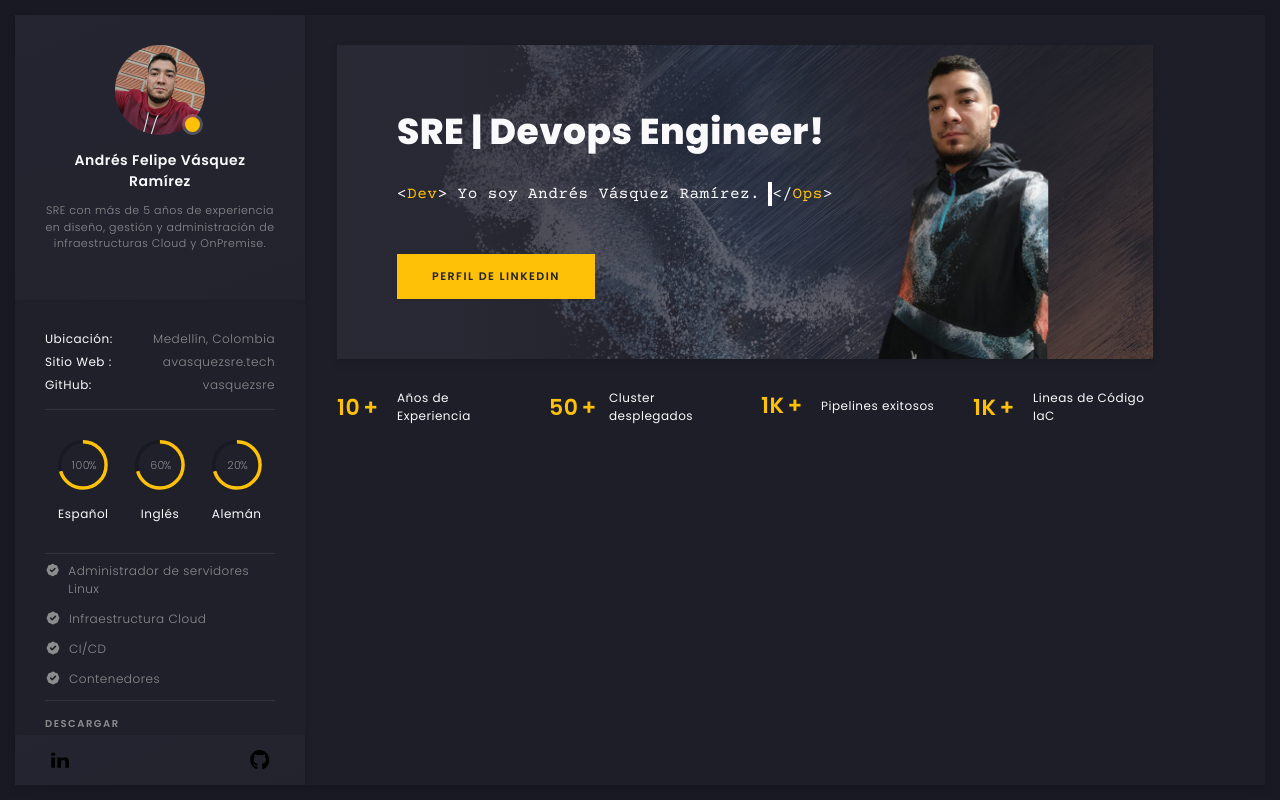
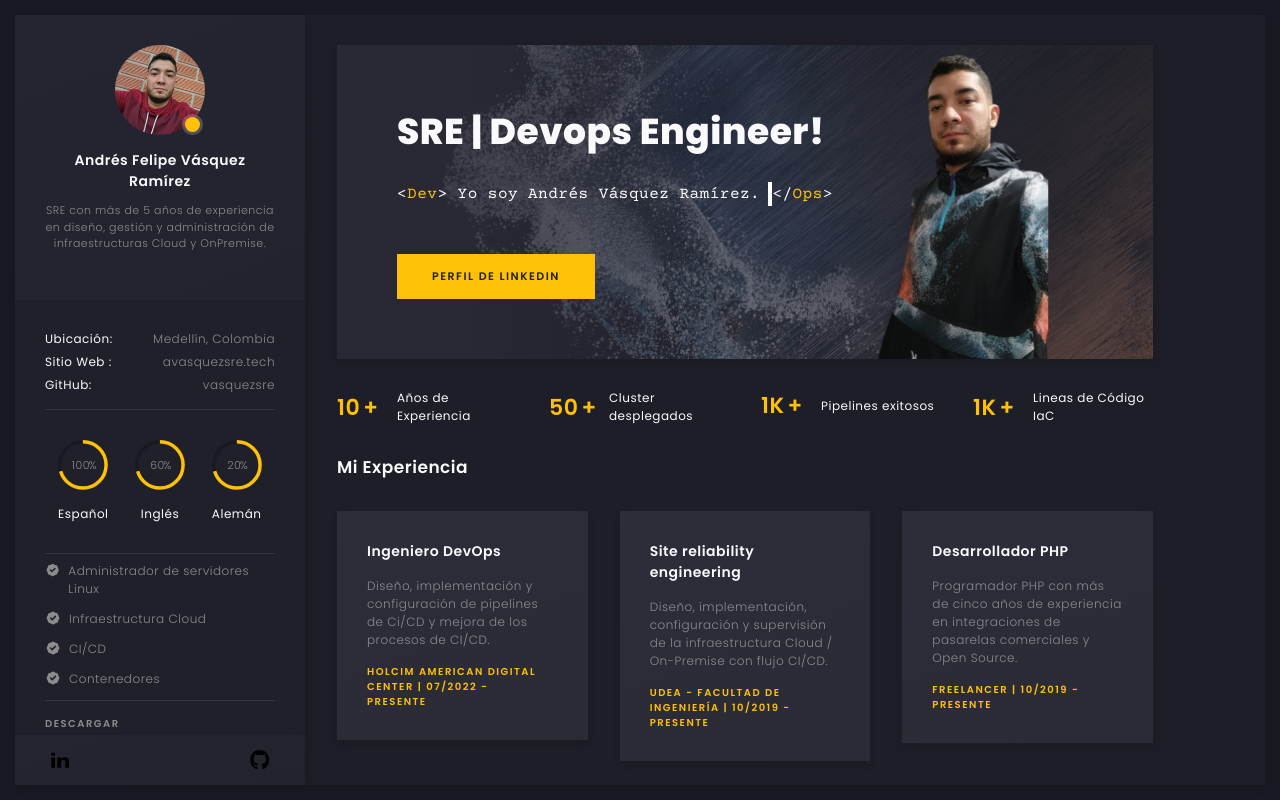
Before and after one commit to VasquezSRE/Curriculum-Vital, a React (Create React App) app: page / in a window 1280 px wide. Built offline with nearby package versions, Linux system fonts and the light colour scheme.

Commit message:
feat: Create component experiences

```diff
--- a/src/components/organisms/Experience.jsx
+++ b/src/components/organisms/Experience.jsx
@@ -1,19 +1,36 @@
 import React from 'react';
 
 const Experience = ({ data }) => (
-  <section>
-    <h1 className='section-header'>Experience</h1>
-    {data &&
-      data.map((item) => (
-        <article className='my-5' key={`${item.company.id}`}>
-          <h2 className='item-header'>{item.role}</h2>
-          <h3 className='item-sub'>
-            {item.company} | {item.start} - {item.end || 'PRESENT'}
-          </h3>
-          <p className='py-6'>{item.description}</p>
-        </article>
-      ))}
-  </section>
+  <div className='container mx-auto sm:px-4 max-w-full mx-auto sm:px-4'>
+    <div className='flex flex-wrap '>
+      <div className='lg:w-full pr-4 pl-4'>
+        <div className='art-section-title'>
+          <div className='art-title-frame'>
+            <h4>Mi Experiencia</h4>
+          </div>
+        </div>
+      </div>
+      {data &&
+        data.experience.map((item) => (
+          <div className='lg:w-1/3 pr-4 pl-4 md:w-1/2 pr-4 pl-4'>
+            <div className='art-a art-service-icon-box'>
+              <div className='art-service-ib-content'>
+                <h5 className='mb-15'>{item.role}</h5>
+                <div className='mb-15'>{item.description}</div>
+                <div className='art-buttons-frame'>
+                  <a
+                    href='contact.html'
+                    className='art-link art-color-link art-w-chevron'
+                  >
+                    {item.company} | {item.start} - {item.end || 'Presente'}
+                  </a>
+                </div>
+              </div>
+            </div>
+          </div>
+        ))}
+    </div>
+  </div>
 );
 
 export default Experience;
--- a/src/data/home.json
+++ b/src/data/home.json
@@ -1,5 +1,5 @@
 {
-"counters": [
+  "counters": [
   {
     "counter": "10",
     "title": "Años de Experiencia"
@@ -16,5 +16,31 @@
     "counter": "1K",
     "title": "Lineas de Código IaC"
   }
-]
+],
+  "experience": [
+    {
+      "id": 1,
+      "role": "Ingeniero DevOps",
+      "company": "Holcim American Digital Center",
+      "description": "Diseño, implementación y configuración de pipelines de Ci/CD y mejora de los procesos de CI/CD.",
+      "start": "07/2022",
+      "end": ""
+    },
+    {
+      "id": 2,
+      "role": "Site reliability engineering",
+      "company": "UdeA - Facultad de ingeniería",
+      "description": "Diseño, implementación, configuración y supervisión de la infraestructura Cloud / On-Premise con flujo CI/CD.",
+      "start": "10/2019",
+      "end": ""
+    },
+    {
+      "id": 3,
+      "role": "Desarrollador PHP",
+      "company": "Freelancer",
+      "description": "Programador PHP con más de cinco años de experiencia en integraciones de pasarelas comerciales y Open Source.",
+      "start": "10/2019",
+      "end": ""
+    }
+  ]
 }
--- a/src/pages/Home.jsx
+++ b/src/pages/Home.jsx
@@ -2,7 +2,7 @@ import React from 'react';
 import Slider from 'components/organisms/Slider';
 import Counters from 'components/molecules/Counters';
 import home from 'data/home.json';
-// import Experience from 'components/organisms/Experience';
+import Experience from 'components/organisms/Experience';
 // import Projects from 'components/organisms/Project';
 // import Skills from 'components/organisms/Skills';
 
@@ -11,6 +11,7 @@ function Home() {
     <main>
       <Slider />
       <Counters data={home} />
+      <Experience data={home} />
     </main>
   );
 }
```
